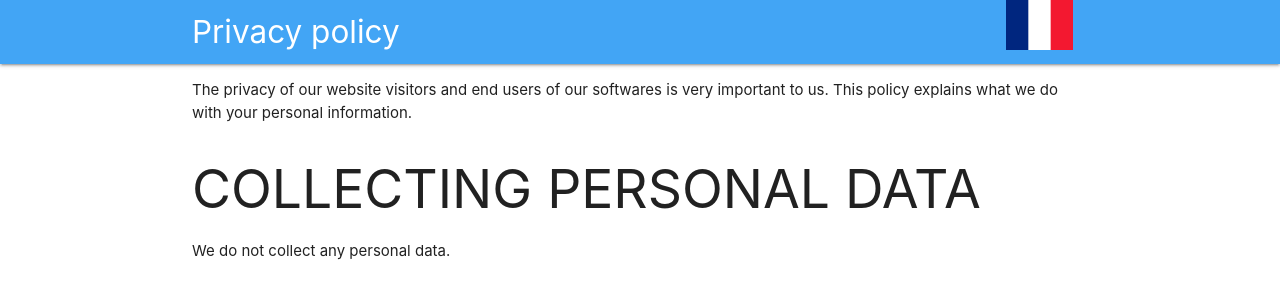
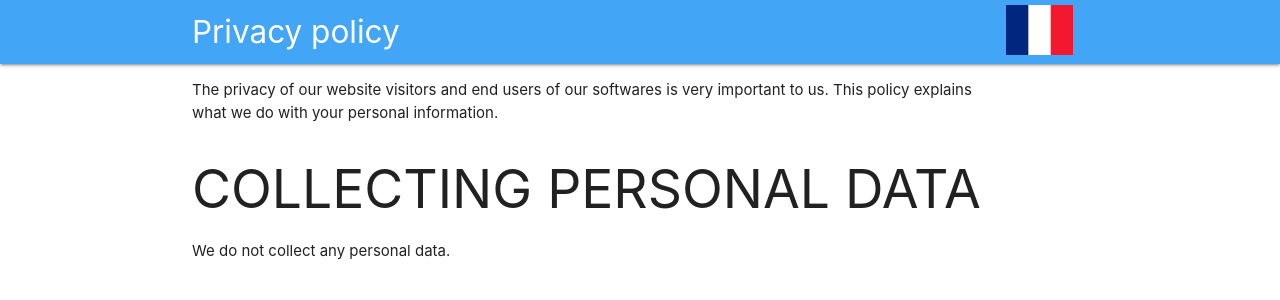
Before and after one commit to DaedalusDev/daedalusdev.github.io, a Jekyll site: the page app/en/privacy.html, which Jekyll copies as it is, in a window 1280 px wide. Shown: the top 300 px of the page. Built offline with Jekyll 4.4.1, drawn with Linux system fonts in a browser that asks for light colours.

Commit message:
App privacy

```diff
--- a/app/en/privacy.html
+++ b/app/en/privacy.html
@@ -4,6 +4,7 @@
   <meta charset="UTF-8">
   <title>Privacy policy</title>
   <link rel="stylesheet" href="https://cdnjs.cloudflare.com/ajax/libs/materialize/1.0.0-beta/css/materialize.min.css">
+  <link rel="stylesheet" href="/assets/css/style.css">
 </head>
 <body>
 <nav class="blue lighten-1" role="navigation">
@@ -14,7 +15,7 @@
     <ul id="nav-mobile" class="right">
       <li>
         <a href="/app/fr/privacy.html">
-          <img src="/assets/img/fr.svg" alt="fr" style="height: 50px;">
+          <img src="/assets/img/fr.svg" alt="fr" class="lang-flag">
         </a>
       </li>
     </ul>
--- a/app/fr/privacy.html
+++ b/app/fr/privacy.html
@@ -4,6 +4,7 @@
   <meta charset="UTF-8">
   <title>Règles de confidentialité</title>
   <link rel="stylesheet" href="https://cdnjs.cloudflare.com/ajax/libs/materialize/1.0.0-beta/css/materialize.min.css">
+  <link rel="stylesheet" href="/assets/css/style.css">
 </head>
 <body>
 <nav class="blue lighten-1" role="navigation">
@@ -14,7 +15,7 @@
     <ul id="nav-mobile" class="right">
       <li>
         <a href="/app/en/privacy.html">
-          <img src="/assets/img/en.svg" alt="en" style="height: 50px;">
+          <img src="/assets/img/en.svg" alt="en" class="lang-flag">
         </a>
       </li>
     </ul>
--- /dev/null
+++ b/assets/css/style.css
@@ -0,0 +1,4 @@
+.lang-flag {
+    height: 50px;
+    margin-top: 5px;
+}
```
